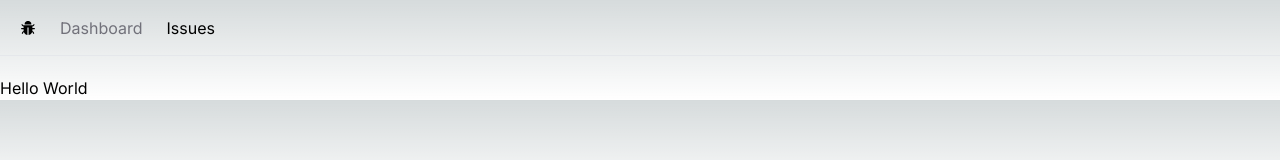
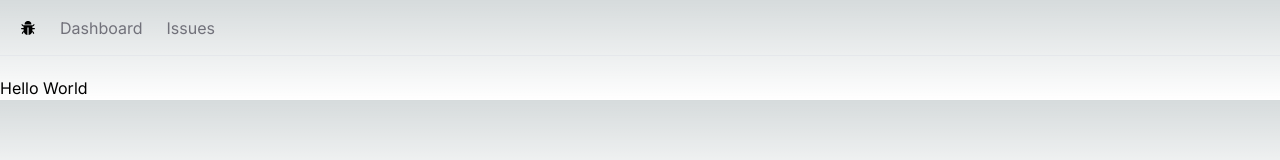
Before and after one commit to wilfw/Issue-Tracker-Application, a Next.js app: page / in a window 1280 px wide. Shown: the top 160 px of the page. Built offline with nearby package versions, Linux system fonts and the light colour scheme.

Commit message:
updated the navbar

```diff
--- a/app/NavBar.tsx
+++ b/app/NavBar.tsx
@@ -3,12 +3,20 @@
 import {AiFillBug } from 'react-icons/ai';
 
 const NavBar  = () => {
+    const links = [
+        { label: 'Dashboard', href: '/'},
+        { label: 'Issues', href: '/issues'},
+
+    ]
   return (
     <nav className='flex space-x-6 border-b mb-5 px-5 h-14 items-center'>
         <Link href="/"> <AiFillBug /> </Link>
         <ul className='flex space-x-6'>
-            <li><Link className='text-zinc-500 hover:text-zinc-800 transition-colors' href="/">Dashboard</Link></li>
-            <li><Link href="/issues">Issues</Link></li>
+            {links.map(link =>
+            <Link
+            key={link.href}
+            className='text-zinc-500 hover:text-zinc-800 transition-colors' href={link.href}>{link.label}</Link>)}
+
         </ul>
     </nav>
   )
```
